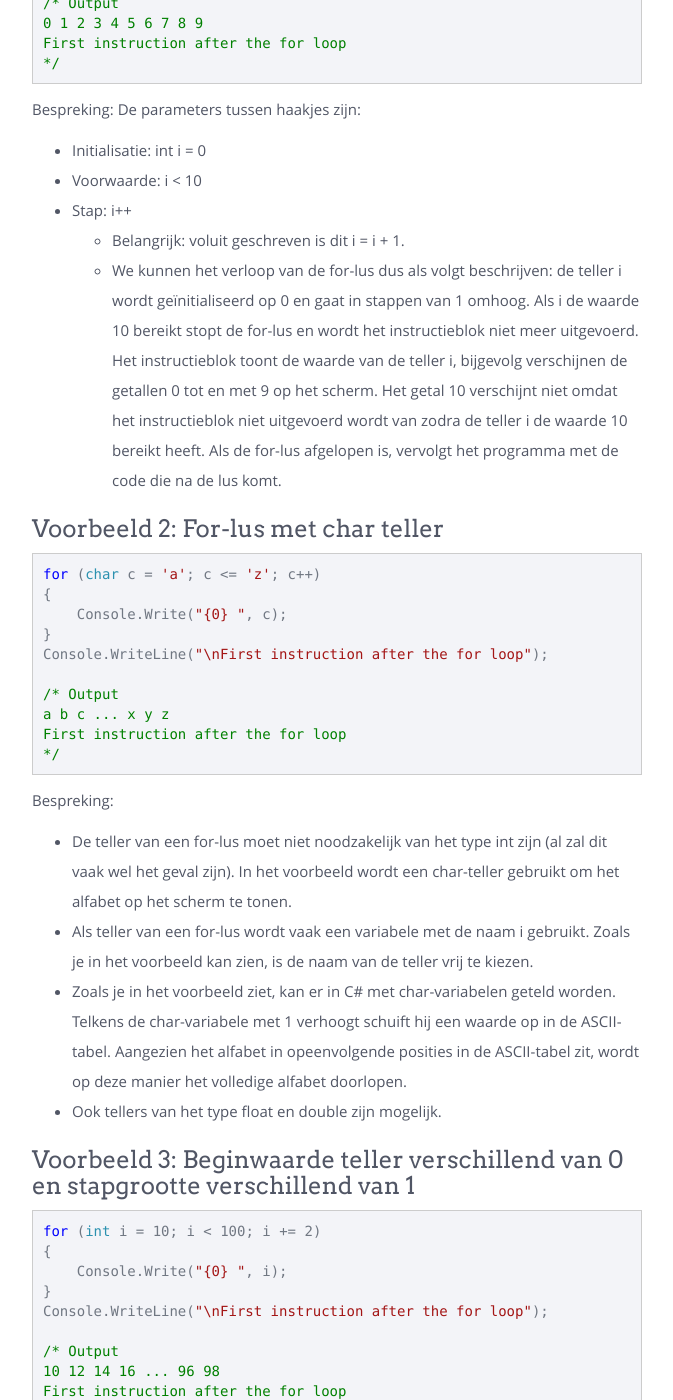
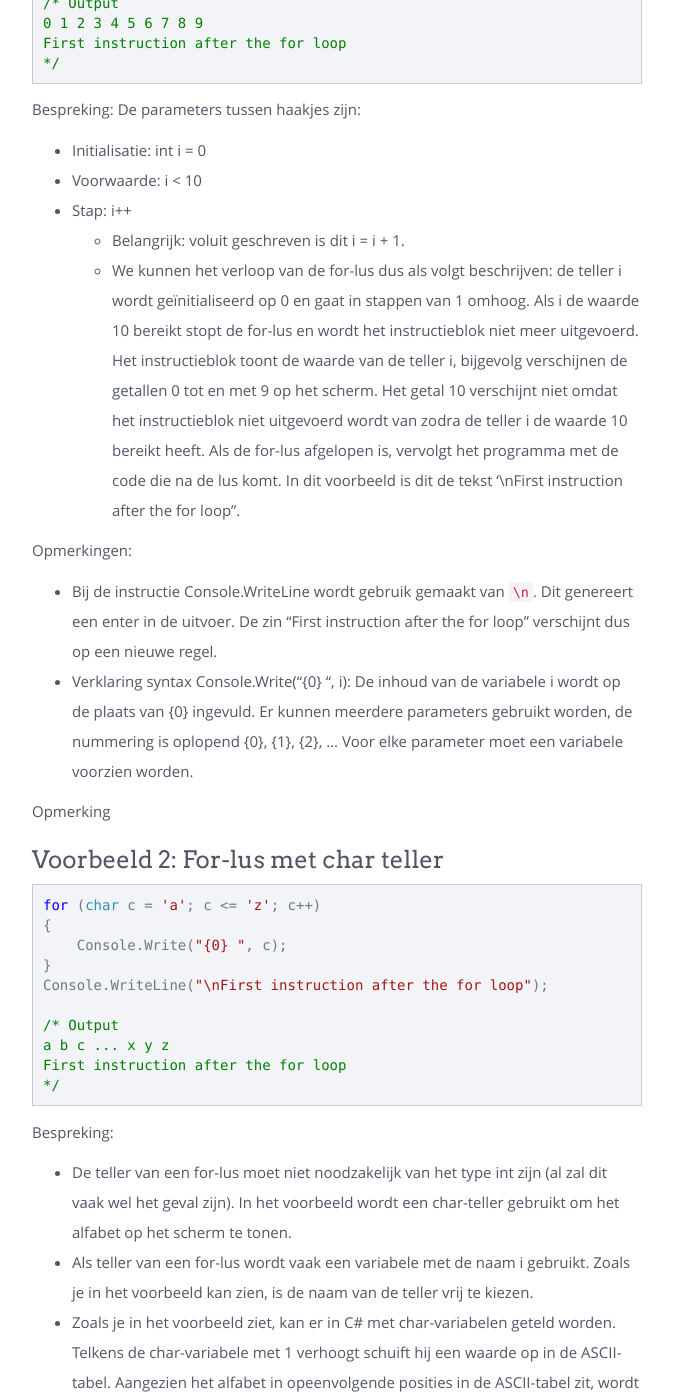
Before and after one commit to sma-it/sma-it.github.io, a Jekyll site: the page built from modules/basics/_posts/2000-01-06-for_statement.md, in a window 1280 px wide and 1400 px high, scrolled down 1179 px. Shown: the whole window, without its empty margins (383-1056 px from the left). Built offline with Jekyll 4.4.1, drawn with Linux system fonts in a browser that asks for light colours; nearby versions of some CDN libraries.

Commit message:
Added some details

```diff
--- a/modules/basics/_posts/2000-01-06-for_statement.md
+++ b/modules/basics/_posts/2000-01-06-for_statement.md
@@ -52,7 +52,14 @@ De parameters tussen haakjes zijn:
     * We kunnen het verloop van de for-lus dus als volgt beschrijven: de teller i wordt geïnitialiseerd op 0 en gaat in stappen van 1 omhoog. Als i de waarde 10 bereikt stopt de for-lus en wordt het instructieblok niet meer uitgevoerd.
 Het instructieblok toont de waarde van de teller i, bijgevolg verschijnen de getallen 0 tot en met 9 op het scherm.
 Het getal 10 verschijnt niet omdat het instructieblok niet uitgevoerd wordt van zodra de teller i de waarde 10 bereikt heeft.
-Als de for-lus afgelopen is, vervolgt het programma met de code die na de lus komt.
+Als de for-lus afgelopen is, vervolgt het programma met de code die na de lus komt. In dit voorbeeld is dit de tekst '\nFirst instruction after the for loop".
+
+Opmerkingen:
+* Bij de instructie Console.WriteLine wordt gebruik gemaakt van `\n`. Dit genereert een enter in de uitvoer. De zin "First instruction after the for loop" verschijnt dus op een nieuwe regel.
+* Verklaring syntax Console.Write("{0} ", i): De inhoud van de variabele i wordt op de plaats van {0} ingevuld.
+Er kunnen meerdere parameters gebruikt worden, de nummering is oplopend {0}, {1}, {2}, ... Voor elke parameter moet een variabele voorzien worden.
+
+Opmerking
 
 ## Voorbeeld 2: For-lus met char teller
 
```
